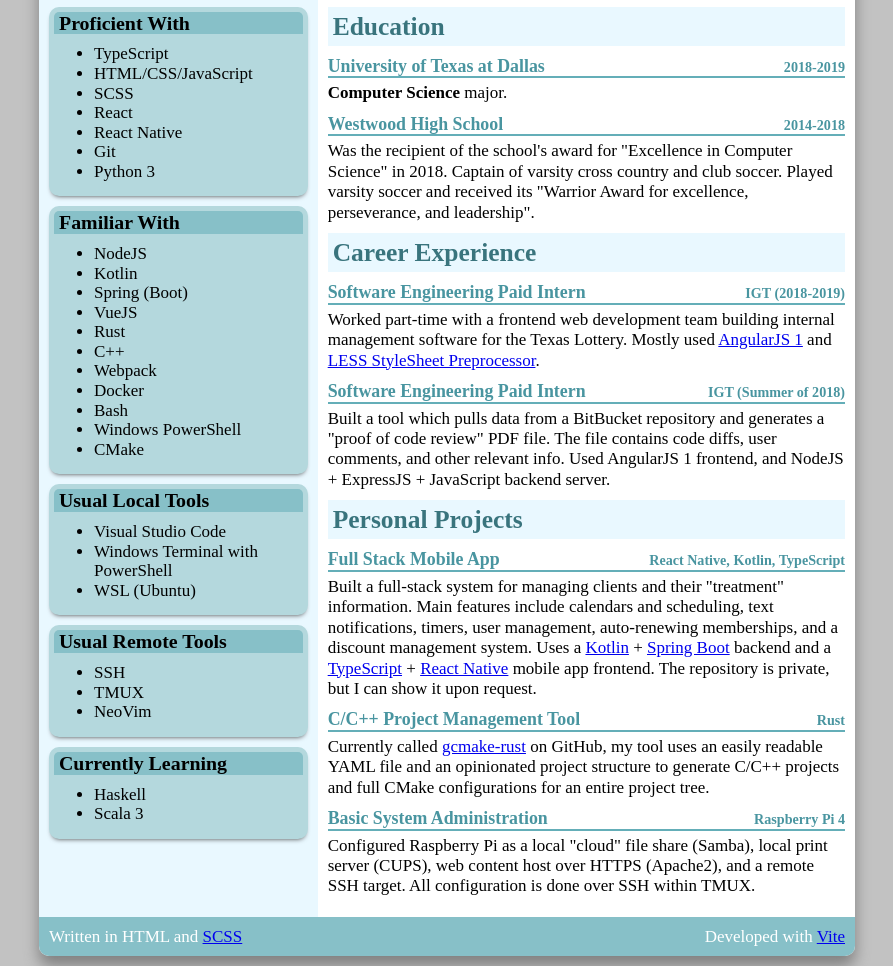
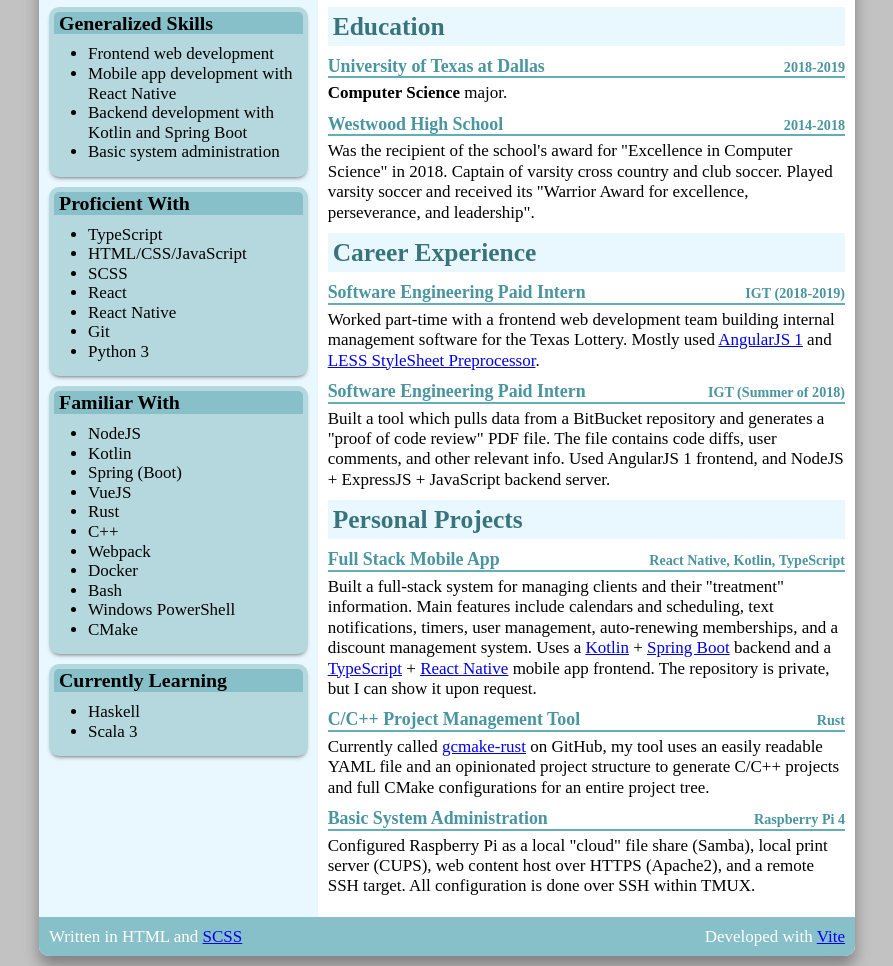
Before and after one commit to scupit/SkylarCupitResume, a website built with Vite: page index.html in a window 1280 px wide. Shown: the part 109-1075 px from the top of the page, without its empty margins (193-1086 px from the left). Built offline with nearby package versions, Linux system fonts and the light colour scheme.

Commit message:
Replaced 'usual tools' sections with generalized skills instead.

```diff
--- a/index.html
+++ b/index.html
@@ -54,6 +54,15 @@
               </table>
             </div>
             <div class="tools-list-container">
+              <h3>Generalized Skills</h3>
+              <ul>
+                <li>Frontend web development</li>
+                <li>Mobile app development with React Native</li>
+                <li>Backend development with Kotlin and Spring Boot</li>
+                <li>Basic system administration</li>
+              </ul>
+            </div>
+            <div class="tools-list-container">
               <h3>Proficient With</h3>
               <ul>
                 <li>TypeScript</li>
@@ -83,23 +92,6 @@
               </ul>
             </div>
 
-            <div class="tools-list-container">
-              <h3>Usual Local Tools</h3>
-              <ul>
-                <li>Visual Studio Code</li>
-                <li>Windows Terminal with PowerShell</li>
-                <li>WSL (Ubuntu)</li>
-              </ul>
-            </div>
-
-            <div class="tools-list-container">
-              <h3>Usual Remote Tools</h3>
-              <ul>
-                <li>SSH</li>
-                <li>TMUX</li>
-                <li>NeoVim</li>
-              </ul>
-            </div>
             <div class="tools-list-container">
               <h3>Currently Learning</h3>
               <ul>
--- a/src/style.scss
+++ b/src/style.scss
@@ -222,6 +222,7 @@
   }
 
   ul, ol {
+    padding-left: 2em;
     margin-top: $spacing-normal;
     margin-bottom: $spacing-normal;
   }
```
